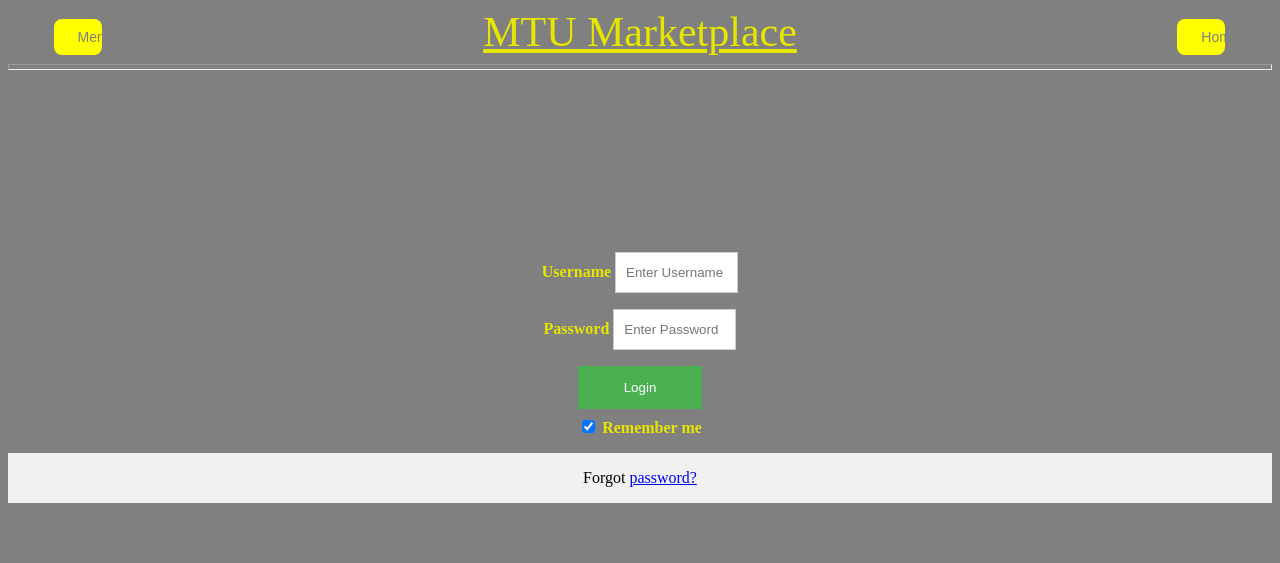
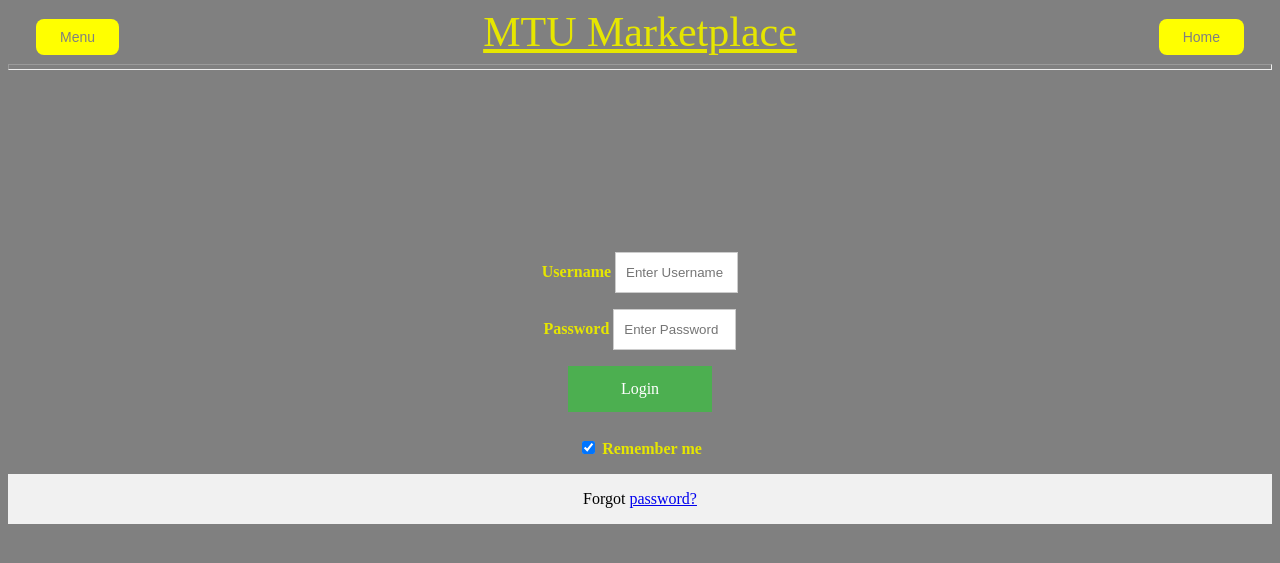
Before and after one commit to BarkBoard/main, a PHP site: page /loginPage.html in a window 1280 px wide. Shown: the top 563 px of the page. Run offline with PHP 8.4, Linux system fonts and the light colour scheme.

Commit message:
Fixed home button

```diff
--- a/loginPage.html
+++ b/loginPage.html
@@ -65,7 +65,7 @@ window.onclick = function(event) {
     <label for="psw"><b style="color:#e6e600;">Password </b></label>
     <input type="password" placeholder="Enter Password" name="psw" required>
 		<br>
-    <button type="submit">Login</button>
+    <div class="button">Login</div>
 		<br>
     <label>
       <input type="checkbox" checked="checked" name="remember"><b style="color:#e6e600;"> Remember me </b>
--- a/mtumarket.css
+++ b/mtumarket.css
@@ -84,7 +84,7 @@ input[type=text], input[type=password] {
   box-sizing: border-box;
 }
 
-button {
+.button {
   background-color: #4CAF50;
   color: white;
   padding: 14px 10px;
@@ -94,7 +94,7 @@ button {
   width: 10%;
 }
 
-button:hover {
+.button:hover {
   opacity: 0.8;
 }
 
```
